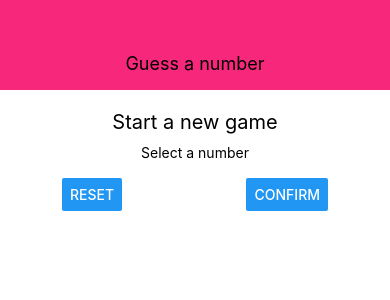
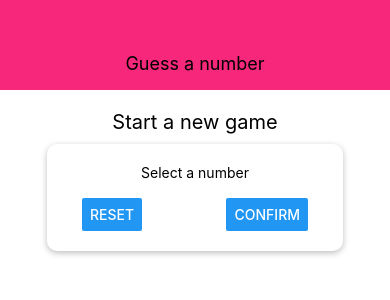
Before and after one commit to viniciuspasquantonio/guess-number, a React Native app: screen / in a window 390 px wide. Shown: the top 300 px of the page. Built offline with nearby package versions, Linux system fonts and the light colour scheme.

Commit message:
styling the component to look like a card

```diff
--- a/screens/StartGameScreen.js
+++ b/screens/StartGameScreen.js
@@ -32,7 +32,19 @@ const styles = StyleSheet.create({
     inputContainer:{
         width:300,
         maxWidth: "80%",
-        alignItems: "center"
+        alignItems: "center",
+        shadowColor:"black",
+        shadowOffset:{
+            width:0,
+            height:2
+        },
+        shadowOpacity:0.26,
+        shadowRadius:6,
+        elevation: 5,
+        backgroundColor:"white",
+        padding: 20,
+        borderRadius:10
+
     },
     title:{
         fontSize:20,
```
